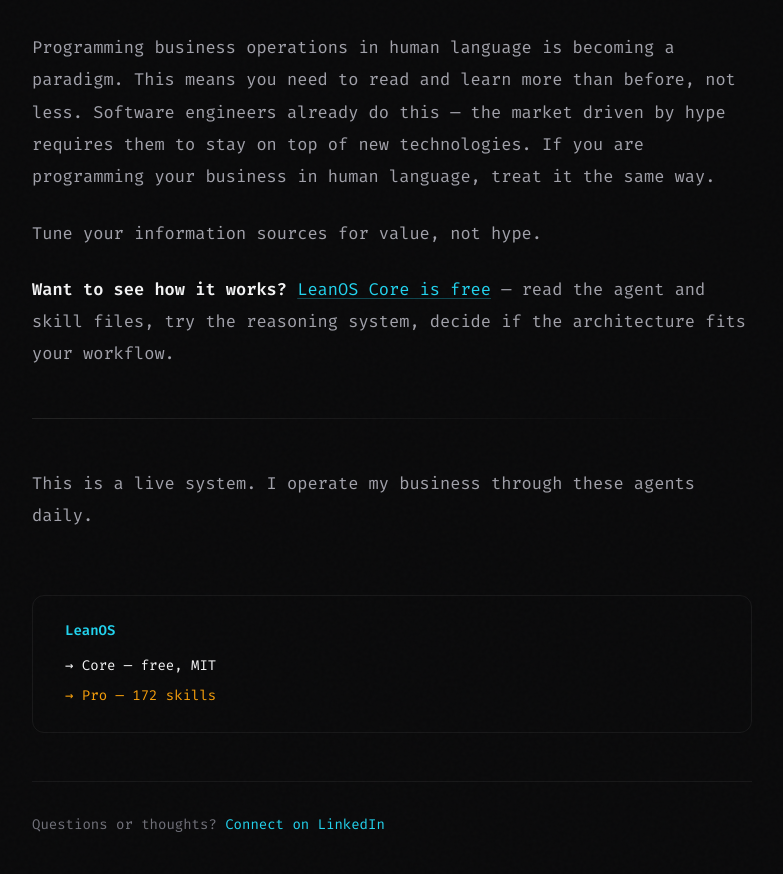
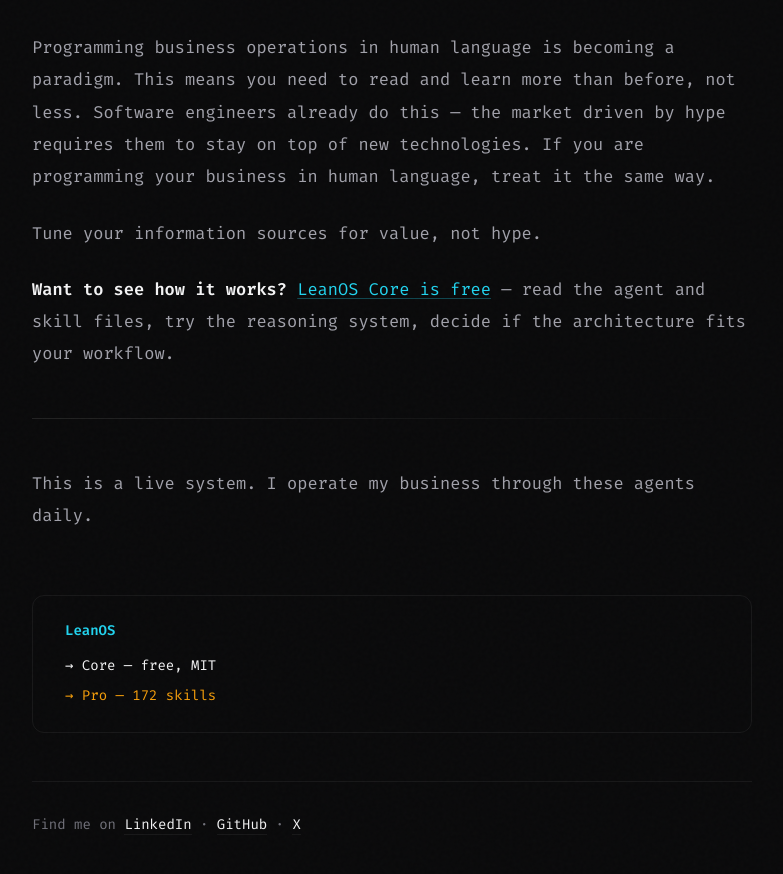
Before and after one commit to BellaBe/bellabe.github.io, a Jekyll site: the page built from _posts/2026-02-07-what-i-learned-running-a-business-through-ai-agents.md, in a window 1280 px wide and 900 px high, scrolled down 6057 px. Shown: the top 874 px of the window, without its empty margins (248-1031 px from the left). Built offline with Jekyll 4.4.1, drawn with Linux system fonts in a browser that asks for light colours; some of the changed text lies outside the part shown.

Commit message:
Update post layout — back link and footer consistent with main pages
Co-Authored-By: Claude Opus 4.6 <noreply@anthropic.com>

```diff
--- a/_layouts/post.html
+++ b/_layouts/post.html
@@ -33,7 +33,7 @@ layout: default
     </div>
 
     <footer class="post-footer">
-      <p>Questions or thoughts? <a href="{{ site.author.linkedin }}" target="_blank" rel="noopener">Connect on LinkedIn</a></p>
+      <p class="footer-note">Find me on <a href="https://linkedin.com/in/bellabelgarokova/" target="_blank" rel="noopener">LinkedIn</a> · <a href="https://github.com/BellaBe" target="_blank" rel="noopener">GitHub</a> · <a href="https://x.com/bellabelga" target="_blank" rel="noopener">X</a></p>
     </footer>
   </article>
 </div>
```
Also changed, not shown: other parts of _layouts/post.html (+1 -1 lines).
